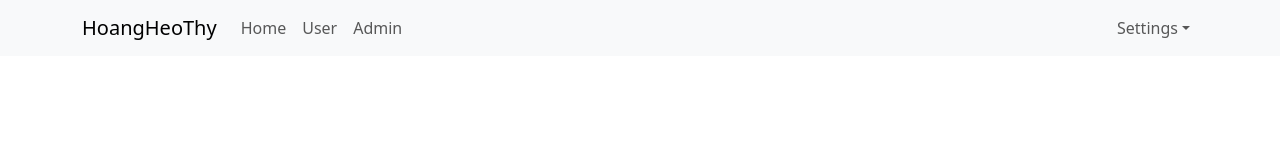
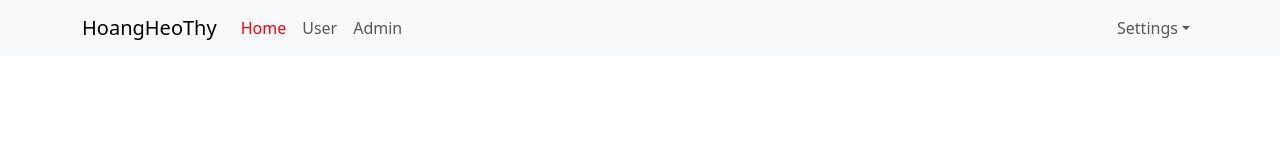
Before and after one commit to hoangle030799/newReactJs, a React (Create React App) app: page / in a window 1280 px wide. Shown: the top 160 px of the page. Built offline with nearby package versions, Linux system fonts and the light colour scheme.

Commit message:
video 50

```diff
--- a/src/App.scss
+++ b/src/App.scss
@@ -9,3 +9,15 @@
   -webkit-font-smoothing: antialiased;
   -moz-osx-font-smoothing: grayscale;
 }
+.App-container{
+  .header-container{
+    .navbar-nav{
+      .nav-link{
+
+      }
+      .active{
+        color: red;
+      }
+    }
+  }
+}
--- a/src/components/Header/Header.js
+++ b/src/components/Header/Header.js
@@ -2,7 +2,7 @@
 import Nav from 'react-bootstrap/Nav';
 import Navbar from 'react-bootstrap/Navbar';
 import NavDropdown from 'react-bootstrap/NavDropdown';
-import { Link } from 'react-router-dom';
+import {NavLink, Link } from 'react-router-dom';
 
 const Header = () => {
     return (
@@ -12,9 +12,9 @@
                 <Navbar.Toggle aria-controls="basic-navbar-nav" />
                 <Navbar.Collapse id="basic-navbar-nav">
                     <Nav className="me-auto">
-                        <Link to = '/' className='nav-link'>Home</Link>
-                        <Link to = '/user' className='nav-link'>User</Link>
-                        <Link to = '/admin' className='nav-link'>Admin</Link>
+                        <NavLink to = '/' className='nav-link'>Home</NavLink>
+                        <NavLink to = '/user' className='nav-link'>User</NavLink>
+                        <NavLink to = '/admin' className='nav-link'>Admin</NavLink>
                         {/* <Nav.Link href="#home">Home</Nav.Link>
                         <Nav.Link href="#user">User</Nav.Link>
                         <Nav.Link href="#admin" >Admin</Nav.Link> */}
```
